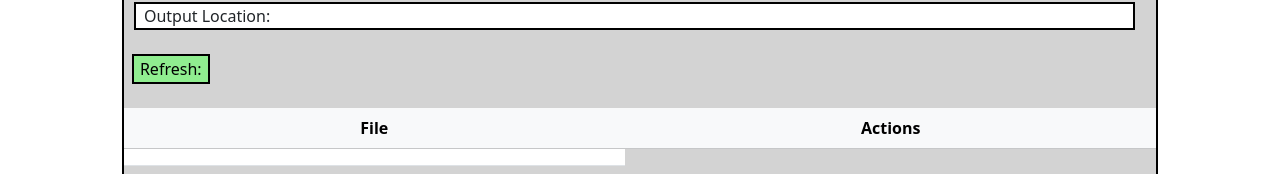
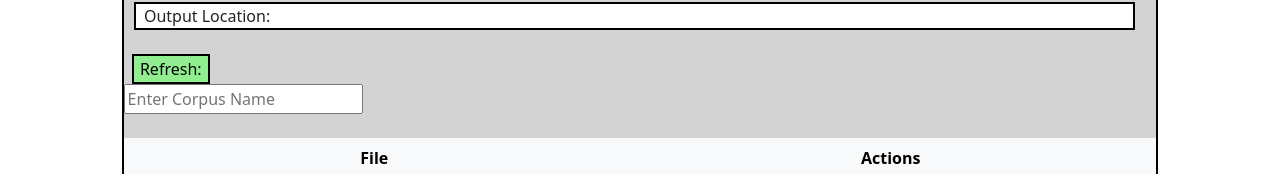
Before and after one commit to kadirnour/boeing-naturallanguageprocessing-fork, a React (Create React App) app in the folder boeing/: page / in a window 1280 px wide. Shown: the part 329-503 px from the top of the page. Built offline with nearby package versions, Linux system fonts and the light colour scheme.

Commit message:
Created input field for corpus name

```diff
--- a/boeing/src/components/Documents.js
+++ b/boeing/src/components/Documents.js
@@ -4,7 +4,7 @@ class Documents extends React.Component {
 
     constructor(props) {
         super(props);
-        this.state = {}
+        this.state = {corpusName: "corpus"}
     }
 
     handleChange = (event) => {
@@ -91,6 +91,10 @@ class Documents extends React.Component {
                             <button className="btn-files" onClick={() => this.props.Files()}> Refresh: </button>
                         </div>
 
+                        <div id="corpusName">
+                            <input onChange={this.handleChange} name="corpusName" placeholder="Enter Corpus Name"/>
+                        </div>
+
                         <table className="table table-hover tableBody t1">
                         &nbsp;
                             <thead className="table-light">
```
